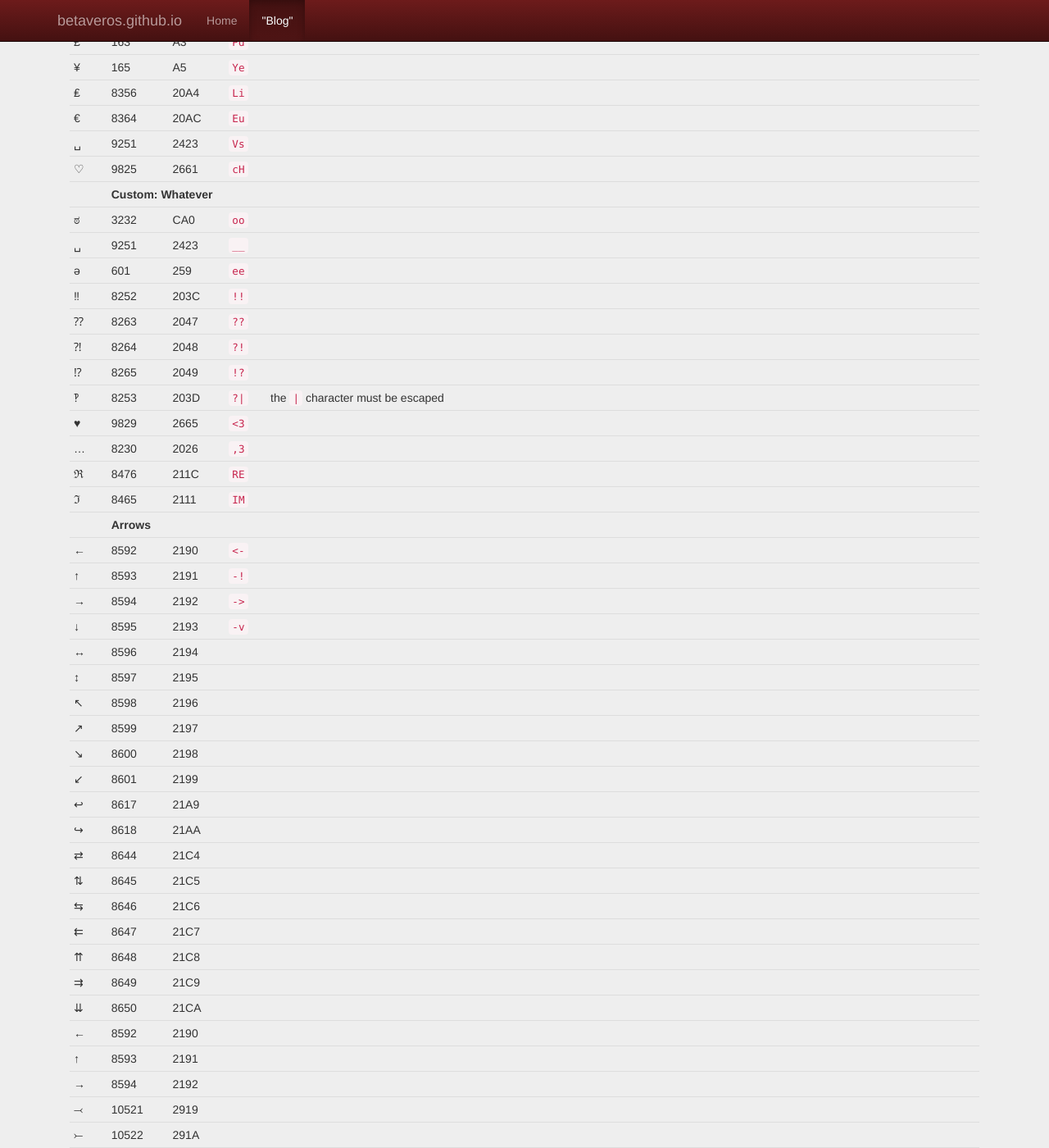
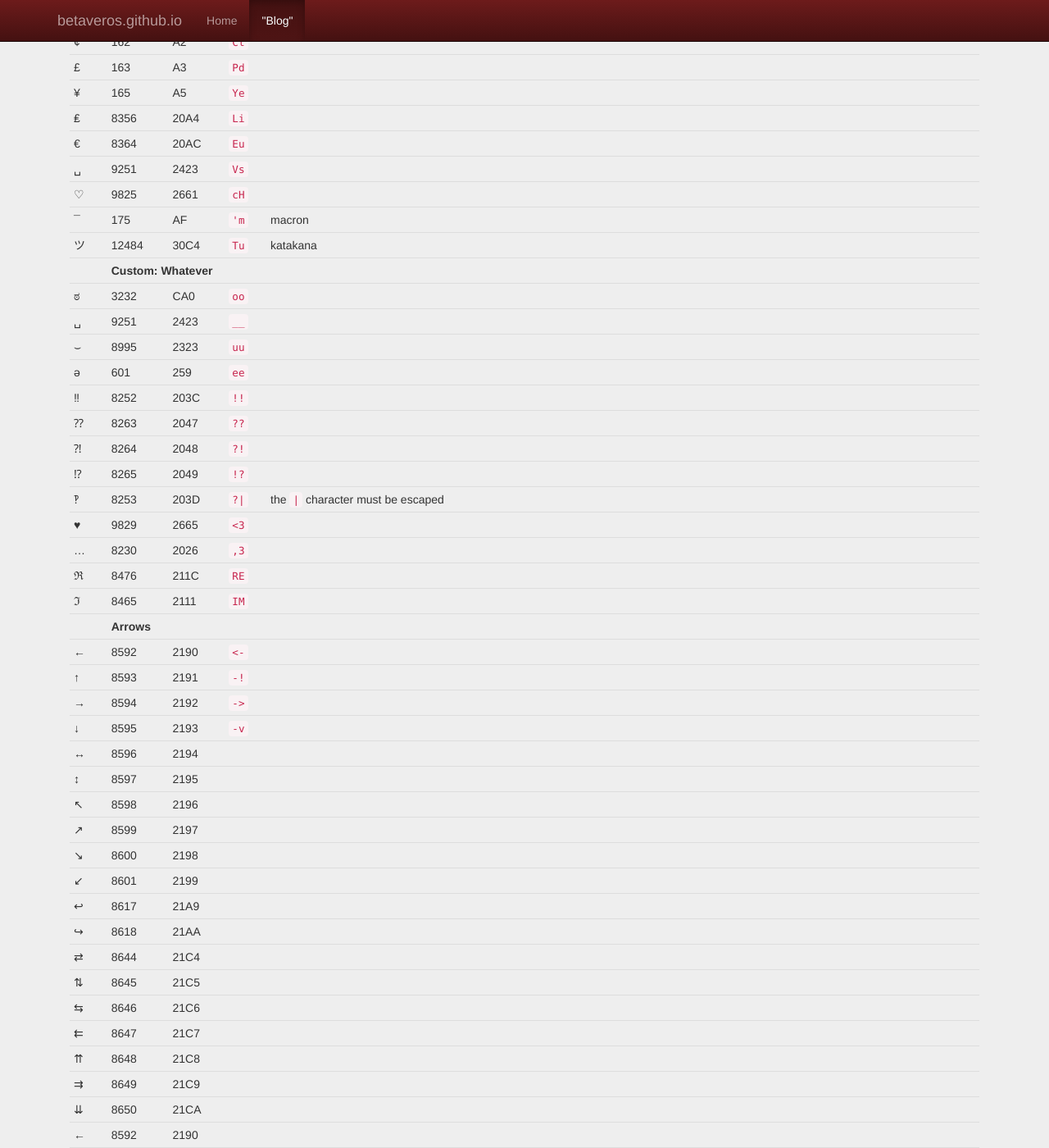
Before and after one commit to betaveros/betaveros.github.io, a Jekyll site: the page built from _posts/2014-04-25-unicode.html, in a window 1280 px wide and 1400 px high, scrolled down 4898 px. Shown: the whole window at 82% size. Built offline with Jekyll 4.4.1, drawn with Linux system fonts in a browser that asks for light colours.

Commit message:
Some more unicode characters (for drawing faces, presumably)

```diff
--- a/_posts/2014-04-25-unicode.html
+++ b/_posts/2014-04-25-unicode.html
@@ -165,9 +166,12 @@ title: Unicode
 <tr><td>€</td><td>8364</td><td>20AC</td><td><code>Eu</code></td><td></td></tr>
 <tr><td>␣</td><td>9251</td><td>2423</td><td><code>Vs</code></td><td></td></tr>
 <tr><td>♡</td><td>9825</td><td>2661</td><td><code>cH</code></td><td></td></tr>
+<tr><td>¯</td><td>175</td><td>AF</td><td><code>'m</code></td><td>macron</td></tr>
+<tr><td>ツ</td><td>12484</td><td>30C4</td><td><code>Tu</code></td><td>katakana</td></tr>
 <tr><td><th colspan='5'>Custom: Whatever</th></td></tr>
 <tr><td>ಠ</td><td>3232</td><td>CA0</td><td><code>oo</code></td><td></td></tr>
 <tr><td>␣</td><td>9251</td><td>2423</td><td><code>__</code></td><td></td></tr>
+<tr><td>⌣</td><td>8995</td><td>2323</td><td><code>uu</code></td><td></td></tr>
 <tr><td>ə</td><td>601</td><td>259</td><td><code>ee</code></td><td></td></tr>
 <tr><td>‼</td><td>8252</td><td>203C</td><td><code>!!</code></td><td></td></tr>
 <tr><td>⁇</td><td>8263</td><td>2047</td><td><code>??</code></td><td></td></tr>
@@ -208,5 +212,5 @@ title: Unicode
 </table>
 
 {% highlight vim %}
-digraph !# 8802 (+ 8713 +) 8716 (/ 8836 /) 8837 @+ 8853 @- 8854 @x 8855 @/ 8856 @. 8857 @o 8858 @* 8859 @= 8860 3< 8920 3> 8921 NN 8469 QQ 8474 RR 8477 ZZ 8484 CC 8450 ^_ 9651 \|> 9655 _v 9661 <\| 9665 oo 3232 __ 9251 ee 601 !! 8252 ?? 8263 ?! 8264 !? 8265 ?\| 8253 <3 9829 ,3 8230 RE 8476 IM 8465
+digraph !# 8802 (+ 8713 +) 8716 (/ 8836 /) 8837 @+ 8853 @- 8854 @x 8855 @/ 8856 @. 8857 @o 8858 @* 8859 @= 8860 3< 8920 3> 8921 NN 8469 QQ 8474 RR 8477 ZZ 8484 CC 8450 ^_ 9651 \|> 9655 _v 9661 <\| 9665 oo 3232 __ 9251 uu 8995 ee 601 !! 8252 ?? 8263 ?! 8264 !? 8265 ?\| 8253 <3 9829 ,3 8230 RE 8476 IM 8465
 {% endhighlight %}
--- a/_posts/unicode.txt
+++ b/_posts/unicode.txt
@@ -157,9 +158,12 @@ Whatever
 €	Eu
 ␣	Vs
 ♡	cH
+¯	'm	macron
+ツ	Tu	katakana
 Custom: Whatever
 ಠ	oo
 ␣	__
+⌣	uu
 ə	ee
 ‼	!!
 ⁇	??
```
Also changed, not shown: other parts of _posts/2014-04-25-unicode.html (+1 -0 lines), other parts of _posts/unicode.txt (+1 -0 lines).
